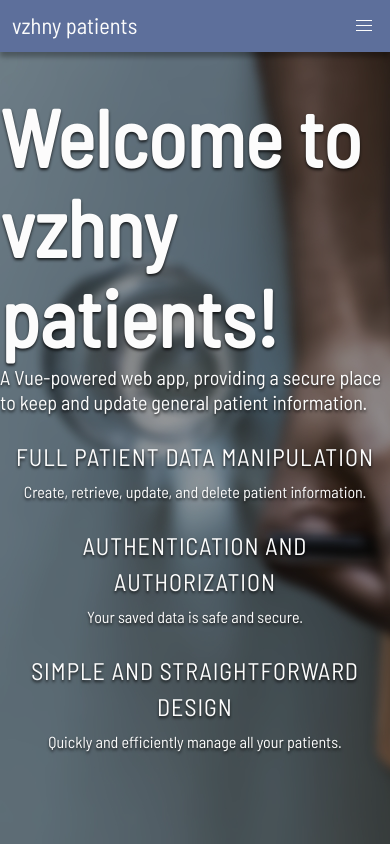
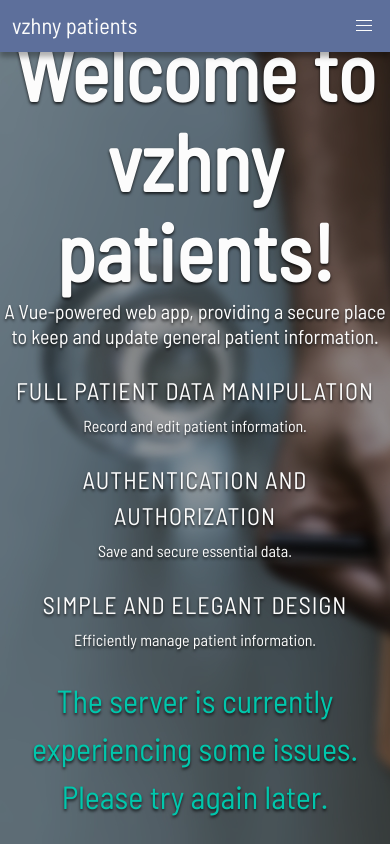
Before and after one commit to vzhny/vzhny-patients, a Vue app: page / in a window 390 px wide. Built offline with nearby package versions, Linux system fonts and the light colour scheme; no server answers.

Commit message:
Updated the landing features copy and added a server wakeup on the landing page for the heroku server | 8/24

```diff
--- a/src/components/AddPatientCard.vue
+++ b/src/components/AddPatientCard.vue
@@ -13,7 +13,7 @@
       </header>
       <div class="card-content">
         <div class="content">
-          <form @keyup.enter="addNewPatient">
+          <form>
             <div class="container">
               <div class="columns">
                 <div class="column is-half">
--- a/src/views/Landing.vue
+++ b/src/views/Landing.vue
@@ -2,7 +2,7 @@
   <section class="landing">
     <div class="container">
       <div class="columns">
-        <div class="column">
+        <div class="leading column">
           <h1 class="title">
             Welcome to vzhny patients!
           </h1>
@@ -17,29 +17,46 @@
           <p class="has-text-centered">{{ feature.body }}.</p>
         </div>
       </div>
+      <div class="columns">
+        <div class="column">
+          <p class="feedback">{{ feedback }}</p>
+        </div>
+      </div>
     </div>
   </section>
 </template>
 
 <script>
 export default {
+  name: 'Landing',
   data() {
     return {
       features: [
         {
           title: 'Full patient data manipulation',
-          body: 'Create, retrieve, update, and delete patient information',
+          body: 'Record and edit patient information',
         },
         {
           title: 'Authentication and authorization',
-          body: 'Your saved data is safe and secure',
+          body: 'Save and secure essential data',
         },
         {
-          title: 'Simple and straightforward design',
-          body: 'Quickly and efficiently manage all your patients',
+          title: 'Simple and elegant design',
+          body: 'Efficiently manage patient information',
         },
       ],
+      feedback: 'Please allow a few moments for the server to start up!',
     };
+  },
+  mounted() {
+    const url = 'https://vzhny-patients-api.herokuapp.com/';
+
+    this.$http
+      .get(url)
+      .then((this.feedback = 'The server currently running, please feel free to register or log in!'))
+      .catch(error => {
+        this.feedback = 'The server is currently experiencing some issues. Please try again later.';
+      });
   },
 };
 </script>
@@ -50,6 +67,7 @@ export default {
 
 .landing {
   @include background-styles;
+  text-align: default;
 
   .title {
     color: $off-white;
@@ -65,9 +83,21 @@ export default {
   }
 }
 
+.feedback {
+  text-align: center;
+  font-size: 2rem;
+  color: lighten($green, 10);
+}
+
 h1,
 h2,
 p {
   text-shadow: 0px 2px 3px rgba(0, 0, 0, 0.75);
 }
+
+@media screen and (max-width: 768px) {
+  .landing {
+    text-align: center;
+  }
+}
 </style>
```
